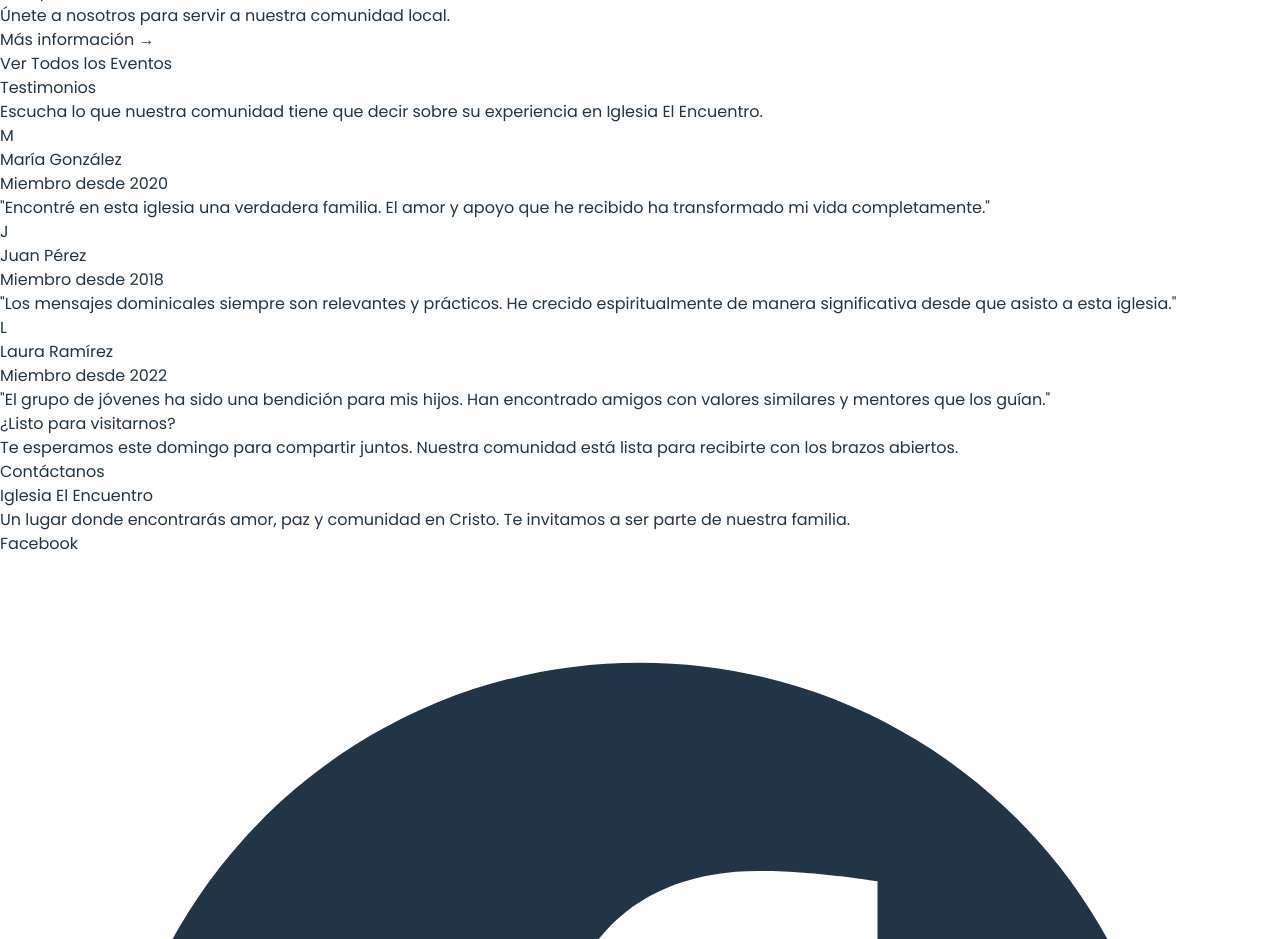
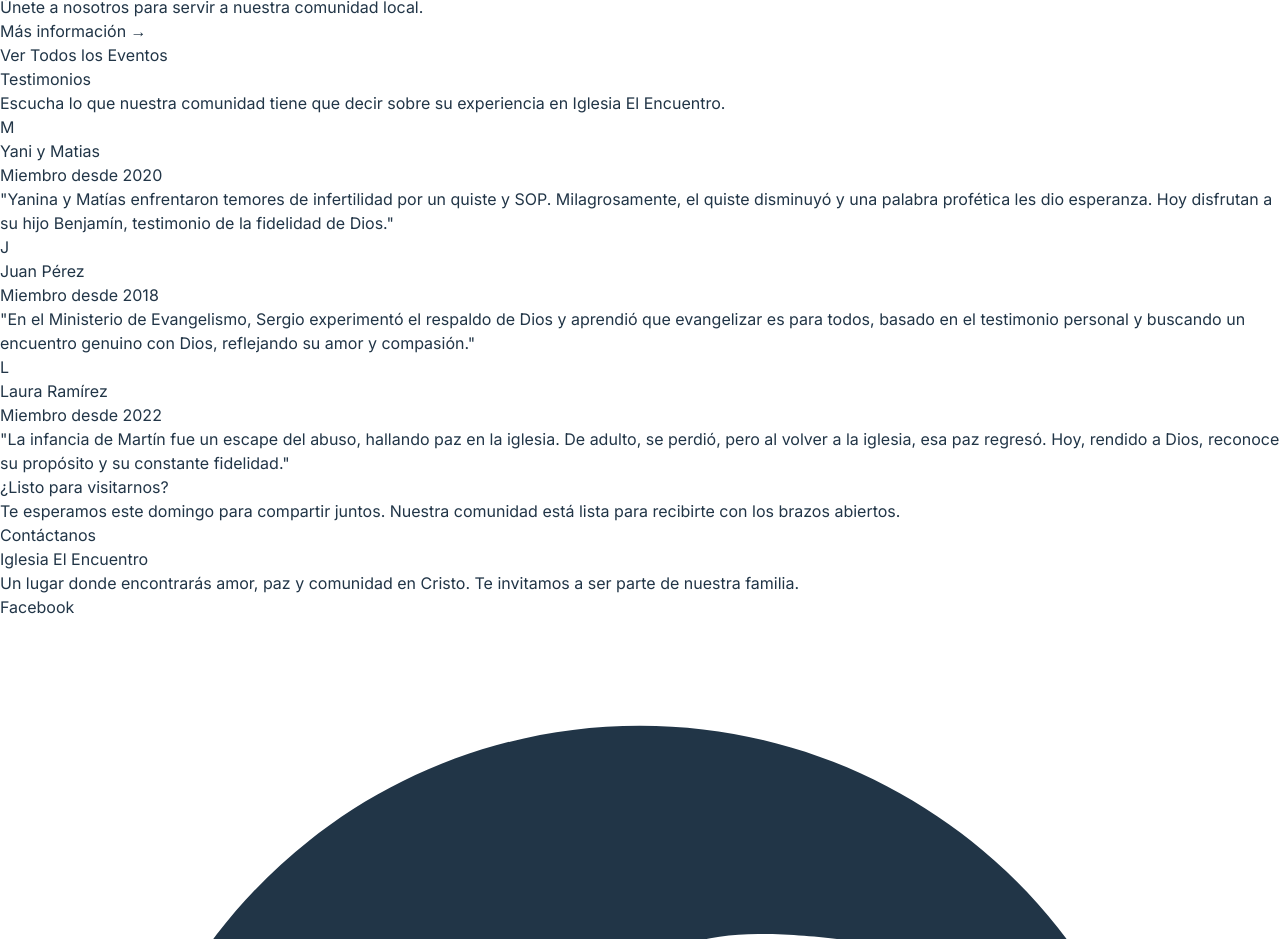
Before and after one commit to sebygalla/iglesia-el-encuentro, a React (Vite) app: page / in a window 1280 px wide. Shown: the part 4240-5179 px from the top of the page. Built offline with nearby package versions, Linux system fonts and the light colour scheme.

Commit message:
testimonios

```diff
--- a/index.html
+++ b/index.html
@@ -7,7 +7,10 @@
     <meta name="description" content="Iglesia El Encuentro - Un lugar donde encontrarás amor, paz y comunidad en Cristo" />
     <link rel="preconnect" href="https://fonts.googleapis.com">
     <link rel="preconnect" href="https://fonts.gstatic.com" crossorigin>
-    <link href="https://fonts.googleapis.com/css2?family=Poppins:wght@300;400;500;600;700&display=swap" rel="stylesheet">
+    <!-- <link href="https://fonts.googleapis.com/css2?family=Poppins:wght@300;400;500;600;700&display=swap" rel="stylesheet"> -->
+    <link rel="preconnect" href="https://fonts.googleapis.com">
+    <link rel="preconnect" href="https://fonts.gstatic.com" crossorigin>
+    <link href="https://fonts.googleapis.com/css2?family=Inter:ital,opsz,wght@0,14..32,100..900;1,14..32,100..900&display=swap" rel="stylesheet">
     <title>Iglesia El Encuentro</title>
   </head>
   <body>
--- a/src/components/Card.jsx
+++ b/src/components/Card.jsx
@@ -3,7 +3,7 @@ const Card = ({ image, title, subtitle, description }) => {
     <div className="max-w-sm rounded overflow-hidden shadow-lg bg-white relative">
       {/* Imagen con sombra negra degradada */}
       <div className="relative">
-        <img className="w-full h-48 object-cover" src={image} alt={title} />
+        <img className="w-full h-48 object-cover object-[25%_30%]" src={image} alt={title} />
         <div className="absolute inset-0 bg-gradient-to-t from-black via-transparent to-transparent"></div>
       </div>
 
--- a/src/index.css
+++ b/src/index.css
@@ -3,13 +3,17 @@
 @tailwind utilities;
 
 :root {
-  font-family: 'Poppins', sans-serif;
+  /* font-family: 'Poppins', sans-serif;
   line-height: 1.5;
-  font-weight: 400;
+  font-weight: 400; */
+
+  font-family: "Inter", sans-serif;
+  font-optical-sizing: auto;
+  font-style: normal;
 
   color-scheme: light dark;
   color: rgba(255, 255, 255, 0.87);
-  background-color: #242424;
+  background-color: rgb(207, 206, 206);
 
   font-synthesis: none;
   text-rendering: optimizeLegibility;
--- a/src/pages/Home.jsx
+++ b/src/pages/Home.jsx
@@ -1,10 +1,10 @@
-import React from "react";
 import { Link } from "react-router-dom";
 import backgroundVideo from "../assets/video/video.mp4";
 import imgCard from "../assets/images/reunionDom.jpg";
 import imgCard2 from "../assets/images/principalDos.jpg";
 import imgCard3 from "../assets/images/reunion.webp";
 import Card from "../components/Card";
+
 
 
 function Home() {
@@ -51,8 +51,9 @@ function Home() {
         </div>
       </section>
 
+
       {/* Services Section */}
-      <section className="py-16 bg-gray-100">
+      <section className="py-16 bg-gray-300">
         <div className="max-w-7xl mx-auto px-4 sm:px-6 lg:px-8">
           <div className="text-center mb-12">
             <h2 className="text-2xl sm:text-3xl font-bold text-gray-900 mb-4">
@@ -199,13 +200,12 @@ function Home() {
                   M
                 </div>
                 <div className="ml-4">
-                  <h4 className="font-semibold">María González</h4>
+                  <h4 className="font-semibold">Yani y Matias</h4>
                   <p className="text-gray-600 text-sm">Miembro desde 2020</p>
                 </div>
               </div>
               <p className="text-gray-700 italic">
-                "Encontré en esta iglesia una verdadera familia. El amor y apoyo
-                que he recibido ha transformado mi vida completamente."
+                "Yanina y Matías enfrentaron temores de infertilidad por un quiste y SOP. Milagrosamente, el quiste disminuyó y una palabra profética les dio esperanza. Hoy disfrutan a su hijo Benjamín, testimonio de la fidelidad de Dios."
               </p>
             </div>
 
@@ -220,9 +220,7 @@ function Home() {
                 </div>
               </div>
               <p className="text-gray-700 italic">
-                "Los mensajes dominicales siempre son relevantes y prácticos. He
-                crecido espiritualmente de manera significativa desde que asisto
-                a esta iglesia."
+                "En el Ministerio de Evangelismo, Sergio experimentó el respaldo de Dios y aprendió que evangelizar es para todos, basado en el testimonio personal y buscando un encuentro genuino con Dios, reflejando su amor y compasión."
               </p>
             </div>
 
@@ -237,9 +235,7 @@ function Home() {
                 </div>
               </div>
               <p className="text-gray-700 italic">
-                "El grupo de jóvenes ha sido una bendición para mis hijos. Han
-                encontrado amigos con valores similares y mentores que los
-                guían."
+                "La infancia de Martín fue un escape del abuso, hallando paz en la iglesia. De adulto, se perdió, pero al volver a la iglesia, esa paz regresó. Hoy, rendido a Dios, reconoce su propósito y su constante fidelidad."
               </p>
             </div>
           </div>
```
Also changed, not shown: src/components/Banner.jsx (added, +9 -0 lines), src/assets/images/banner.webp (added).
